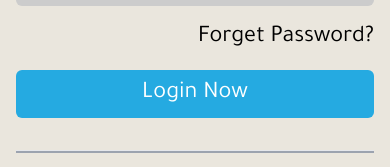
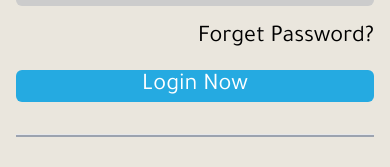
Before and after one commit to youssifYasser/ps-test, a Next.js app: page / in a window 390 px wide. Shown: the part 804-971 px from the top of the page. Built offline with nearby package versions, Linux system fonts and the light colour scheme.

Commit message:
fixing login button

```diff
--- a/components/Login.tsx
+++ b/components/Login.tsx
@@ -56,7 +56,7 @@ const Login = () => {
             <button
               type='submit'
               onClick={(e) => e.preventDefault()}
-              className='bg-[#25aae1] hover:bg-[#0F75BC] text-global px-3 py-2 rounded-md text-white transition-colors duration-200 '
+              className='bg-[#25aae1] hover:bg-[#0F75BC] text-global px-3 md:py-2 rounded-md text-white transition-colors duration-200 '
             >
               {loginText.loginBtn}
             </button>
```
